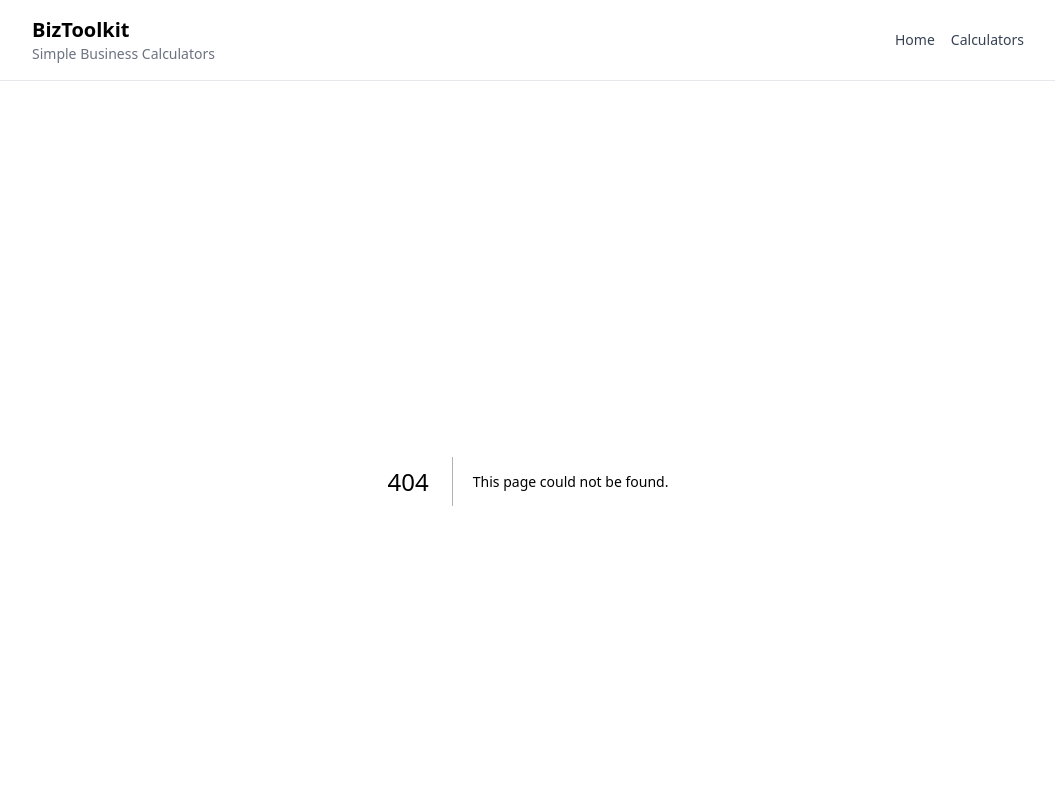
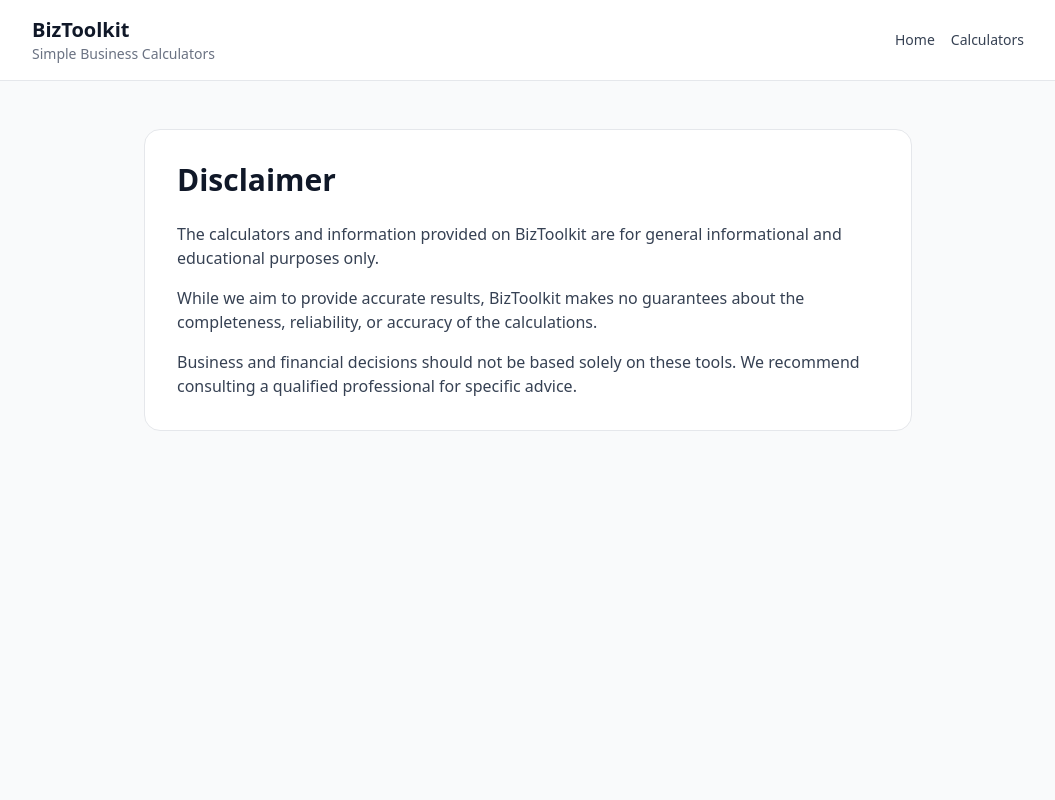
Before and after one commit to wakilmustaqeem/biztoolkit, a Next.js app: page /disclaimer in a window 1280 px wide. Before the commit this address had no page. Shown: the top 800 px of the page, without its empty margins (112-1167 px from the left). Built offline with nearby package versions, Linux system fonts and the light colour scheme.

Commit message:
Restore Disclaimer page

```diff
--- /dev/null
+++ b/app/disclaimer/page.tsx
@@ -0,0 +1,34 @@
+import type { Metadata } from "next";
+
+export const metadata: Metadata = {
+  title: "Disclaimer",
+  description: "Disclaimer for BizToolkit calculators and business tools.",
+};
+
+export default function DisclaimerPage() {
+  return (
+    <main className="min-h-screen bg-gray-50 py-12 px-4">
+      <div className="max-w-3xl mx-auto bg-white rounded-2xl border border-gray-200 p-6 sm:p-8">
+        <h1 className="text-3xl font-bold text-gray-900 mb-6">
+          Disclaimer
+        </h1>
+        <div className="space-y-4 text-gray-700">
+          <p>
+            The calculators and information provided on BizToolkit are for
+            general informational and educational purposes only.
+          </p>
+          <p>
+            While we aim to provide accurate results, BizToolkit makes no
+            guarantees about the completeness, reliability, or accuracy of
+            the calculations.
+          </p>
+          <p>
+            Business and financial decisions should not be based solely on
+            these tools. We recommend consulting a qualified professional
+            for specific advice.
+          </p>
+        </div>
+      </div>
+    </main>
+  );
+}
```
